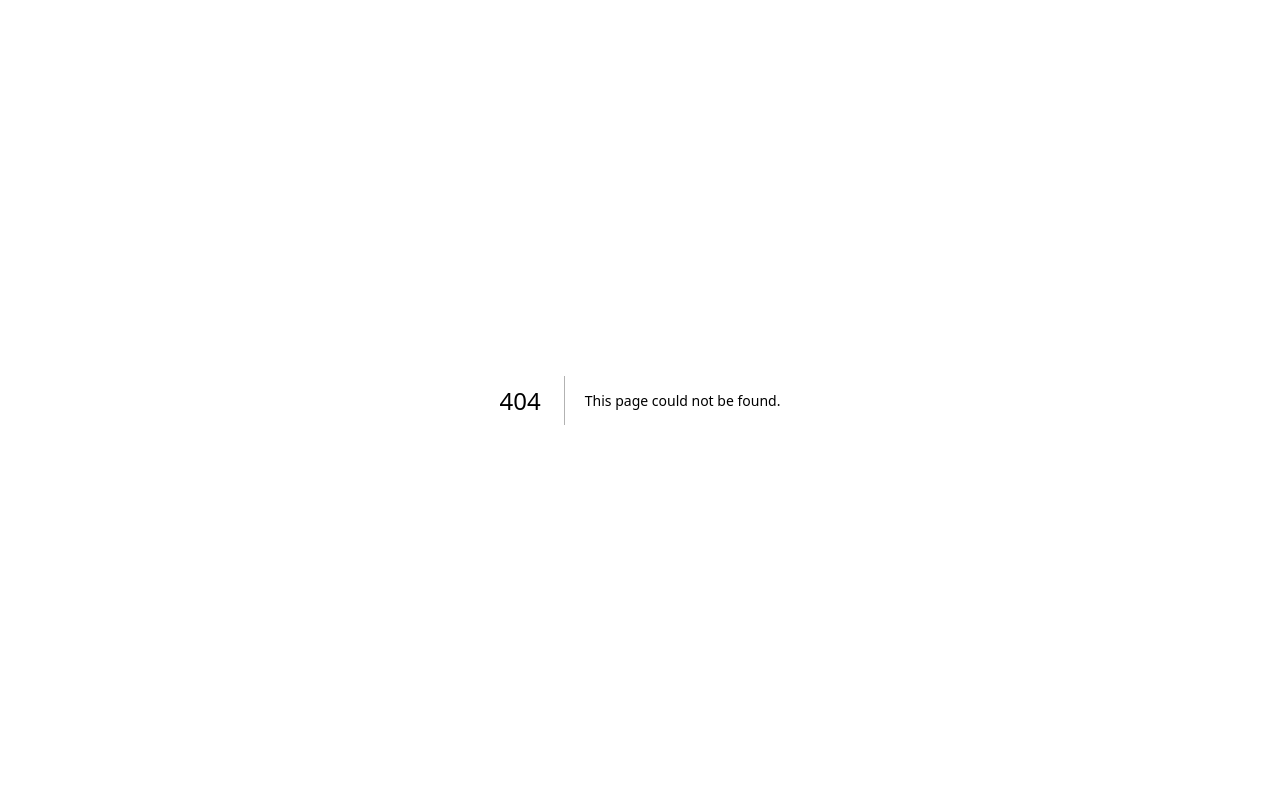
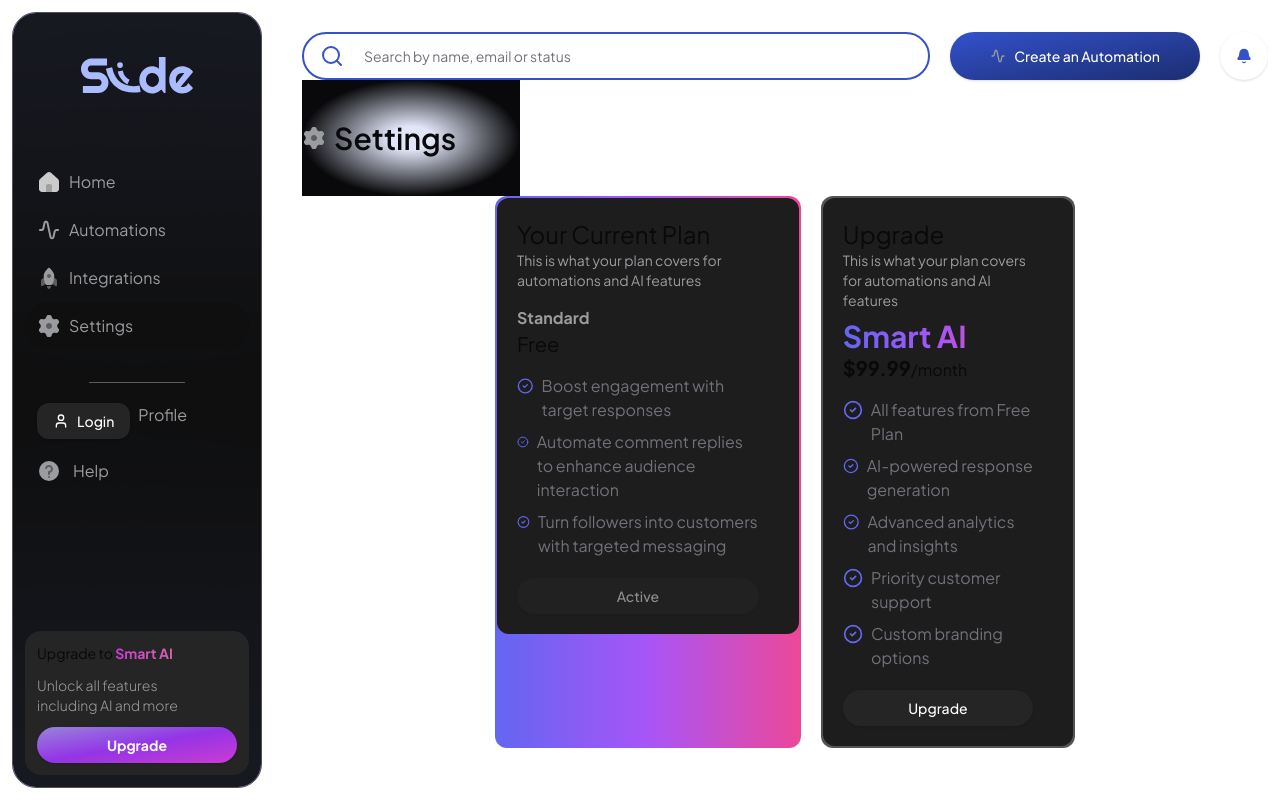
Before and after one commit to Kaarti22/instagram-automations, a Next.js app: page /dashboard/1/settings in a window 1280 px wide. Before the commit this address had no page. Built offline with nearby package versions, Linux system fonts and the light colour scheme; no server answers.

Commit message:
settings page

```diff
--- /dev/null
+++ b/src/app/(protected)/dashboard/[slug]/settings/page.tsx
@@ -0,0 +1,8 @@
+import Billing from "@/components/global/billing";
+import React from "react";
+
+const Settings = () => {
+  return <Billing />;
+};
+
+export default Settings;
--- /dev/null
+++ b/src/components/global/billing/index.tsx
@@ -0,0 +1,13 @@
+import React from "react";
+import PaymentCard from "./payment-card";
+
+const Billing = () => {
+  return (
+    <div className="flex lg:flex-row flex-col gap-5 w-full lg:w-10/12 xl:w-8/12 container">
+        <PaymentCard current="FREE" label="FREE"/>
+        <PaymentCard current="FREE" label="PRO"/>
+    </div>
+  );
+};
+
+export default Billing;
--- /dev/null
+++ b/src/components/global/billing/payment-card.tsx
@@ -0,0 +1,102 @@
+import { Button } from "@/components/ui/button";
+import { PLANS } from "@/constants/pages";
+import { cn } from "@/lib/utils";
+import { CircleCheck } from "lucide-react";
+import React from "react";
+
+interface PaymentCardProps {
+  label: string;
+  current: "PRO" | "FREE";
+  landing?: boolean;
+}
+
+const PaymentCard: React.FC<PaymentCardProps> = ({
+  label,
+  current,
+  landing,
+}) => {
+  return (
+    <div
+      className={cn(
+        label !== current
+          ? "bg-in-active"
+          : "bg-gradient-to-r from-indigo-500 via-purple-500 to-pink-500",
+        "p-[2px] rounded-xl overflow-hidden"
+      )}
+    >
+      <div
+        className={cn(
+          landing && "radial--gradient--pink",
+          "flex flex-col rounded-xl pl-5 py-5 pr-10 bg-background-90"
+        )}
+      >
+        {landing ? (
+          <h2 className="text-2xl">
+            {label === "PRO" && "Premium Plan"}
+            {label === "FREE" && "Standard"}
+          </h2>
+        ) : (
+          <h2 className="text-2xl">
+            {label === current
+              ? "Your Current Plan"
+              : current === "PRO"
+              ? "Downgrade"
+              : "Upgrade"}
+          </h2>
+        )}
+        <p className="text-text-secondary text-sm mb-2">
+          This is what your plan covers for automations and AI features
+        </p>
+        {label === "PRO" ? (
+          <span className="bg-gradient-to-r text-3xl from-indigo-500 via-purple-500 to-pink-500 font-bold bg-clip-text text-transparent">
+            Smart AI
+          </span>
+        ) : (
+          <p className="font-bold mt-2 text-text-secondary">Standard</p>
+        )}
+        {label === "PRO" ? (
+          <p className="mb-2">
+            <b className="text-xl">$99.99</b>/month
+          </p>
+        ) : (
+          <p className="text-xl mb-2">Free</p>
+        )}
+        {PLANS[label === "PRO" ? 1 : 0].features.map((i) => (
+          <p key={i} className="mt-2 text-muted-foreground flex gap-2">
+            <CircleCheck className="text-indigo-500" />
+            {i}
+          </p>
+        ))}
+        {landing ? (
+          <Button
+            className={cn(
+              "rounded-full mt-5",
+              label === "PRO"
+                ? "bg-gradient-to-r from-indigo-500 via-purple-500 to-pink-500 text-white"
+                : "bg-background-80 text-white hover:text-background-80"
+            )}
+          >
+            {label === current
+              ? "Get Started"
+              : current === "PRO"
+              ? "Free"
+              : "Get Started"}
+          </Button>
+        ) : (
+          <Button
+            className="rounded-full mt-5 bg-background-80 text-white hover:text-background-80"
+            disabled={label === current}
+          >
+            {label === current
+              ? "Active"
+              : current === "PRO"
+              ? "Downgrade"
+              : "Upgrade"}
+          </Button>
+        )}
+      </div>
+    </div>
+  );
+};
+
+export default PaymentCard;
```
